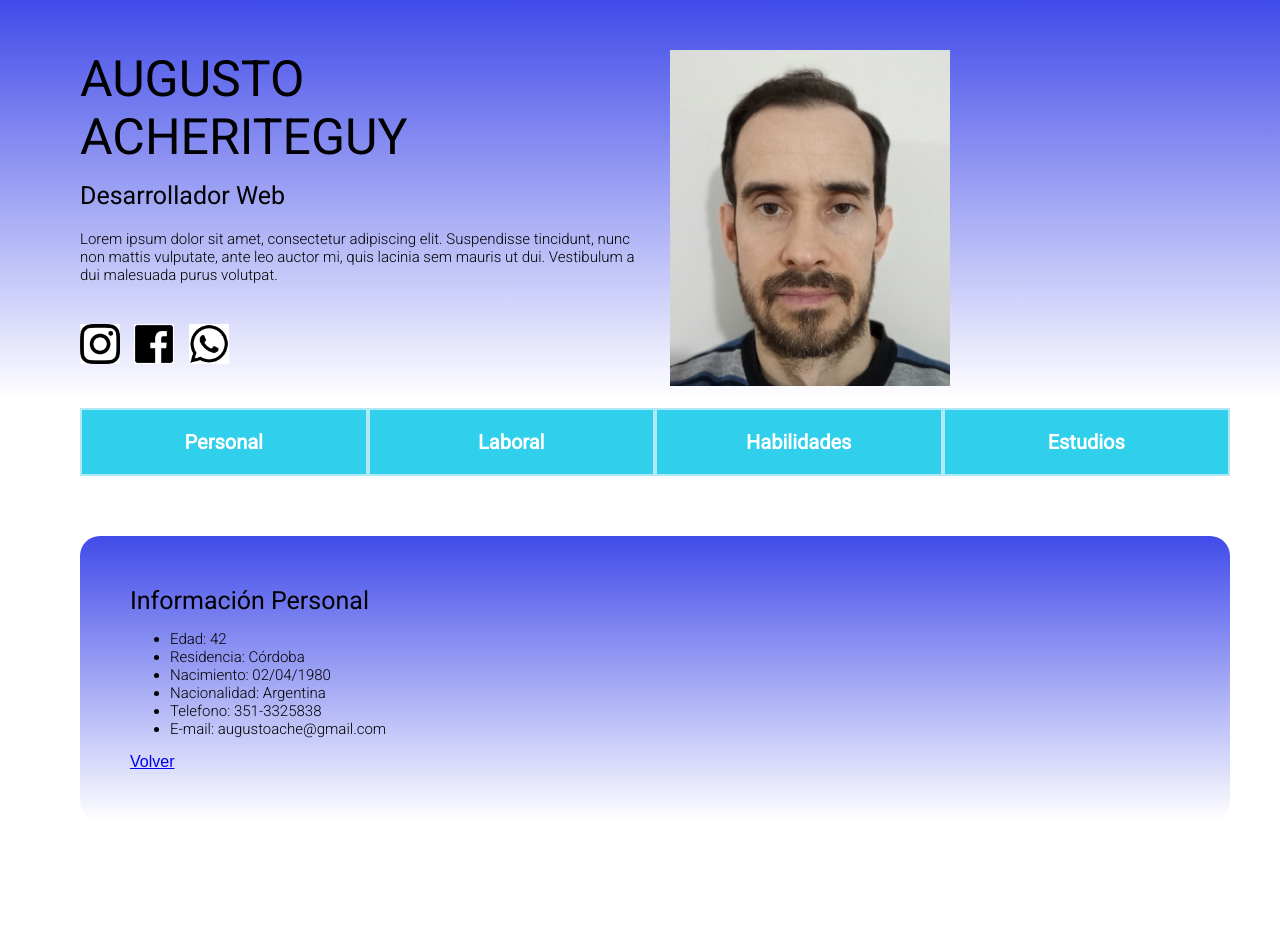
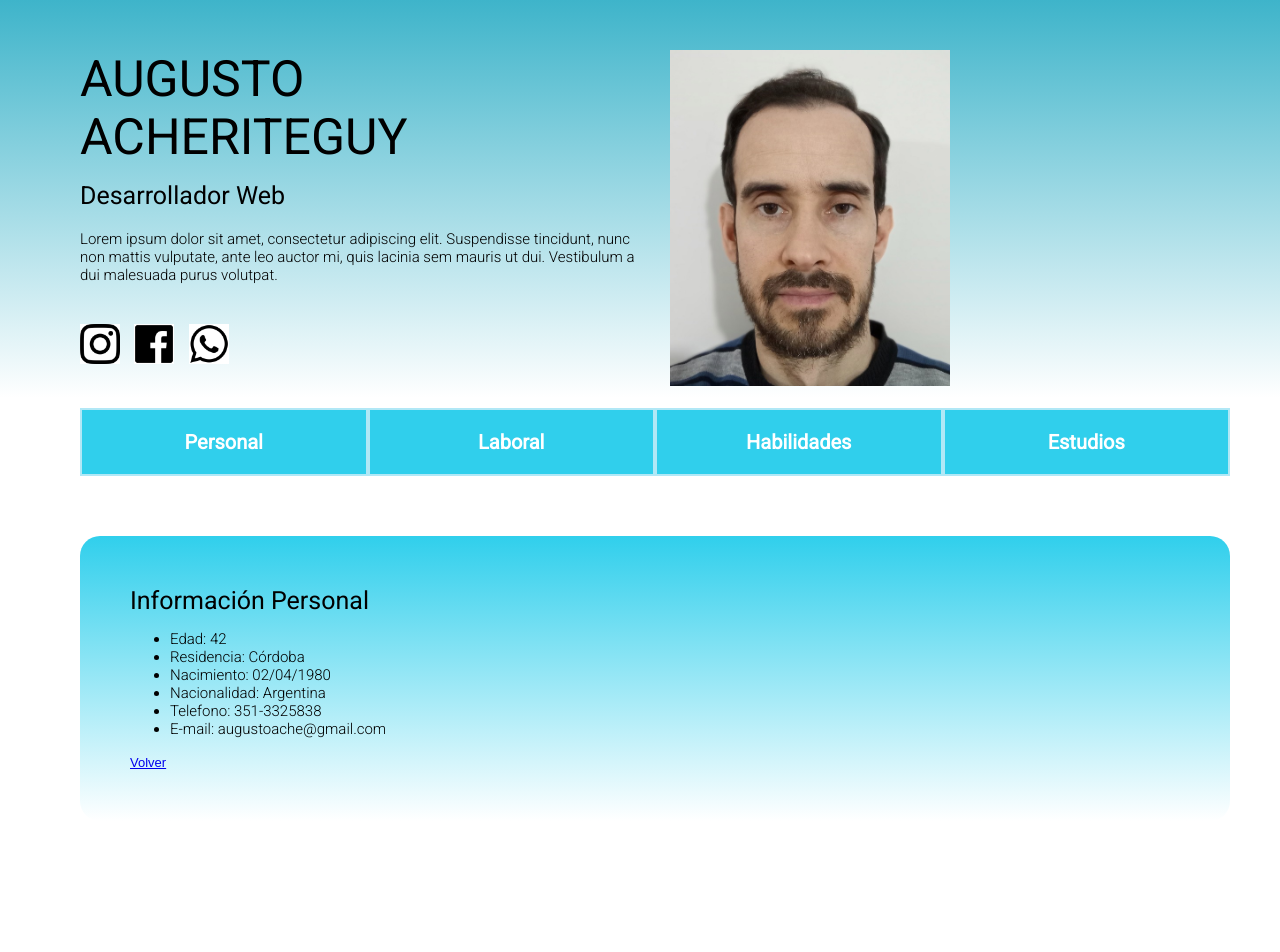
Before and after one commit to augustoache/augustoache.github.io, a plain HTML site: page index.html in a window 1280 px wide. Shown: the top 952 px of the page. Drawn offline with Linux system fonts and the light colour scheme.

Commit message:
Modifica color secciones

```diff
--- a/style.css
+++ b/style.css
@@ -5,7 +5,7 @@ body {
     margin: 0;
 }
 .principal {
-    background: linear-gradient(180deg, rgb(65, 75, 233), rgb(255, 255, 255));
+    background: linear-gradient(180deg, #3eb4ca, rgb(255, 255, 255));
     margin: 0px 0px 0px 0px;
     max-width: 100%;
     height: auto;
@@ -53,7 +53,7 @@ body {
     height: auto;
 }
 .caja {
-    background: linear-gradient(180deg, rgb(65, 75, 233), rgb(255, 255, 255));
+    background: linear-gradient(180deg, #30cfec, rgb(255, 255, 255));
     border-radius: 20px;
     height: auto;
     max-width: 90%;
@@ -91,6 +91,9 @@ body {
     border-style: solid;
 
 }
+.ancla{
+    font-size: small;
+}
 .vacio {
     max-width: 90%;
     height: 200px;
```
